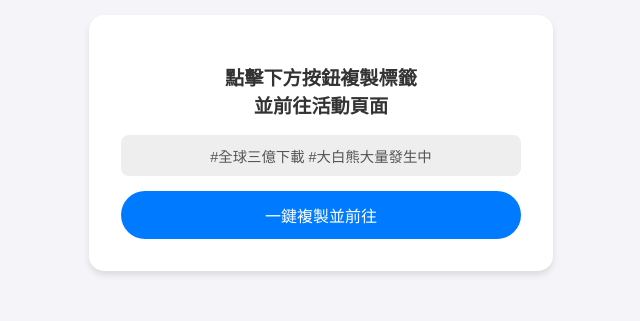
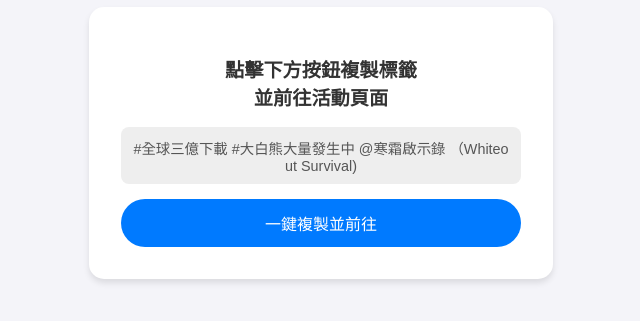
Before and after one commit to Shenggg3/white-the-whitebear, a plain HTML site: page index.html in a window 1280 px wide. Shown: the part 257-578 px from the top of the page, without its empty margins (319-959 px from the left). Drawn offline with Linux system fonts and the light colour scheme.

Commit message:
Add files via upload

```diff
--- a/index.html
+++ b/index.html
@@ -18,7 +18,7 @@
 
 <div class="card">
     <h2>點擊下方按鈕複製標籤<br>並前往活動頁面</h2>
-    <div class="text-box" id="copyText">#全球三億下載 #大白熊大量發生中</div>
+    <div class="text-box" id="copyText">#全球三億下載 #大白熊大量發生中 @寒霜啟示錄 （Whiteout Survival)  </div>
 
     <button onclick="copyAndGo()">一鍵複製並前往</button>
     <p class="success-msg" id="msg">已複製成功！正在跳轉...</p>
```
